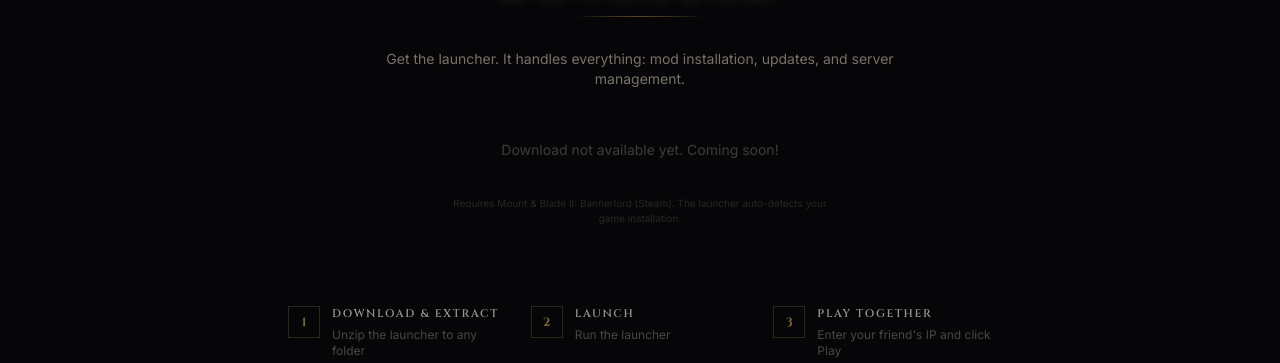
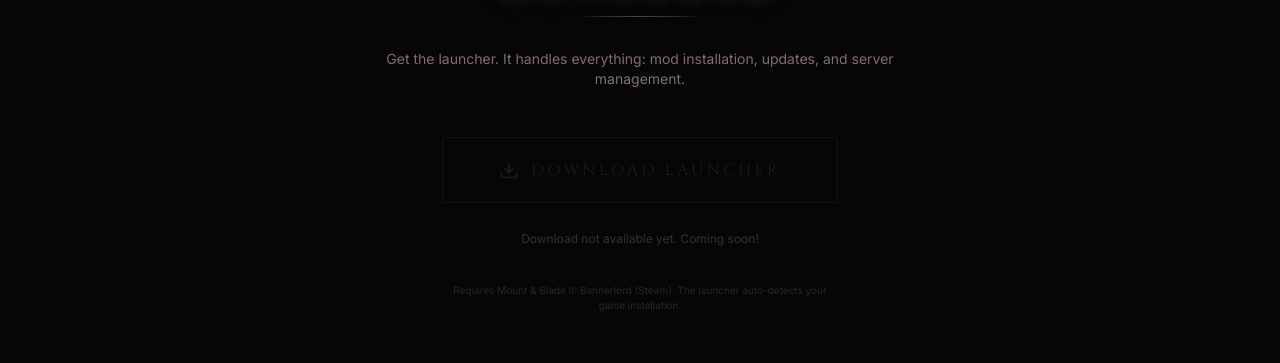
Before and after one commit to OzanYDZ51/BannerlordCoop-Website, a Next.js app: page / in a window 1280 px wide. Shown: the part 1720-2083 px from the top of the page. Built offline with nearby package versions, Linux system fonts and the light colour scheme; no server answers.

Commit message:
feat: disable download button temporarily

```diff
--- a/src/components/sections/DownloadSection.tsx
+++ b/src/components/sections/DownloadSection.tsx
@@ -35,36 +35,16 @@ export function DownloadSection() {
 
         <ScrollReveal delay={0.2}>
           <div className="inline-flex flex-col items-center gap-5">
-            {loading ? (
-              <div className="text-text-secondary/50 animate-pulse text-sm">...</div>
-            ) : zip ? (
-              <>
-                <motion.a
-                  href={zip.browser_download_url}
-                  className="group relative flex items-center gap-3 px-14 py-5 border border-gold/40 text-gold font-heading text-base uppercase tracking-[0.2em] overflow-hidden"
-                  whileHover={{ scale: 1.02 }}
-                  whileTap={{ scale: 0.98 }}
-                >
-                  {/* Hover glow */}
-                  <div className="absolute inset-0 bg-gold/0 group-hover:bg-gold/10 transition-all duration-500" />
-                  <div className="absolute inset-0 opacity-0 group-hover:opacity-100 transition-opacity duration-500 shadow-[inset_0_0_30px_rgba(200,168,78,0.15)]" />
-
-                  <svg width="20" height="20" viewBox="0 0 24 24" fill="none" stroke="currentColor" strokeWidth="2" className="relative z-10">
-                    <path d="M21 15v4a2 2 0 0 1-2 2H5a2 2 0 0 1-2-2v-4" />
-                    <polyline points="7 10 12 15 17 10" />
-                    <line x1="12" x2="12" y1="15" y2="3" />
-                  </svg>
-                  <span className="relative z-10">{t.download.cta}</span>
-                </motion.a>
-                <div className="flex items-center gap-4 text-text-secondary/60 text-xs">
-                  <span className="text-gold/70">{release?.tag_name}</span>
-                  <span>{formatBytes(zip.size)}</span>
-                  <span>Windows</span>
-                </div>
-              </>
-            ) : (
-              <div className="text-text-secondary/50 text-sm">{t.download.unavailable}</div>
-            )}
+            {/* Download temporarily disabled */}
+            <div className="relative flex items-center gap-3 px-14 py-5 border border-white/10 text-text-secondary/40 font-heading text-base uppercase tracking-[0.2em] cursor-not-allowed opacity-50">
+              <svg width="20" height="20" viewBox="0 0 24 24" fill="none" stroke="currentColor" strokeWidth="2">
+                <path d="M21 15v4a2 2 0 0 1-2 2H5a2 2 0 0 1-2-2v-4" />
+                <polyline points="7 10 12 15 17 10" />
+                <line x1="12" x2="12" y1="15" y2="3" />
+              </svg>
+              <span>{t.download.cta}</span>
+            </div>
+            <div className="text-text-secondary/40 text-xs mt-2">{t.download.unavailable}</div>
             <div className="text-text-secondary/30 text-[10px] mt-4 max-w-sm">{t.download.requires}</div>
           </div>
         </ScrollReveal>
```
